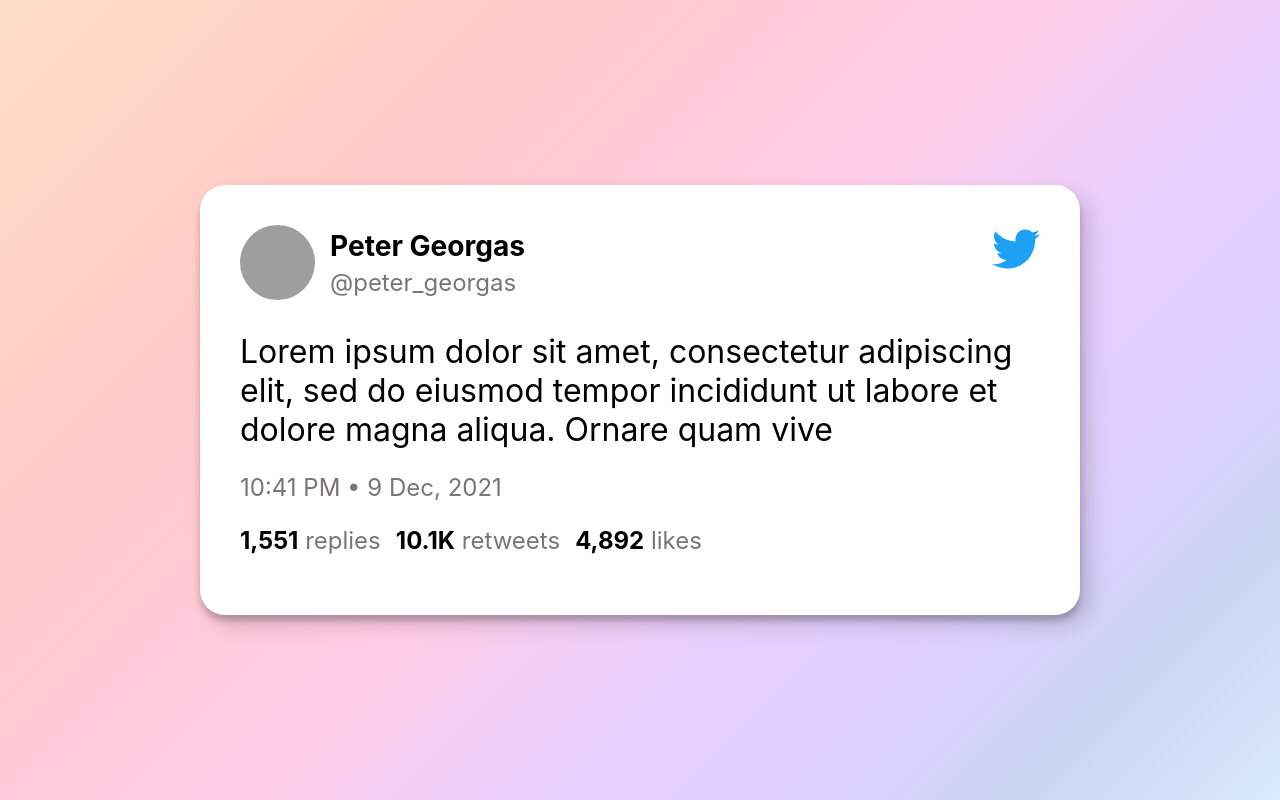
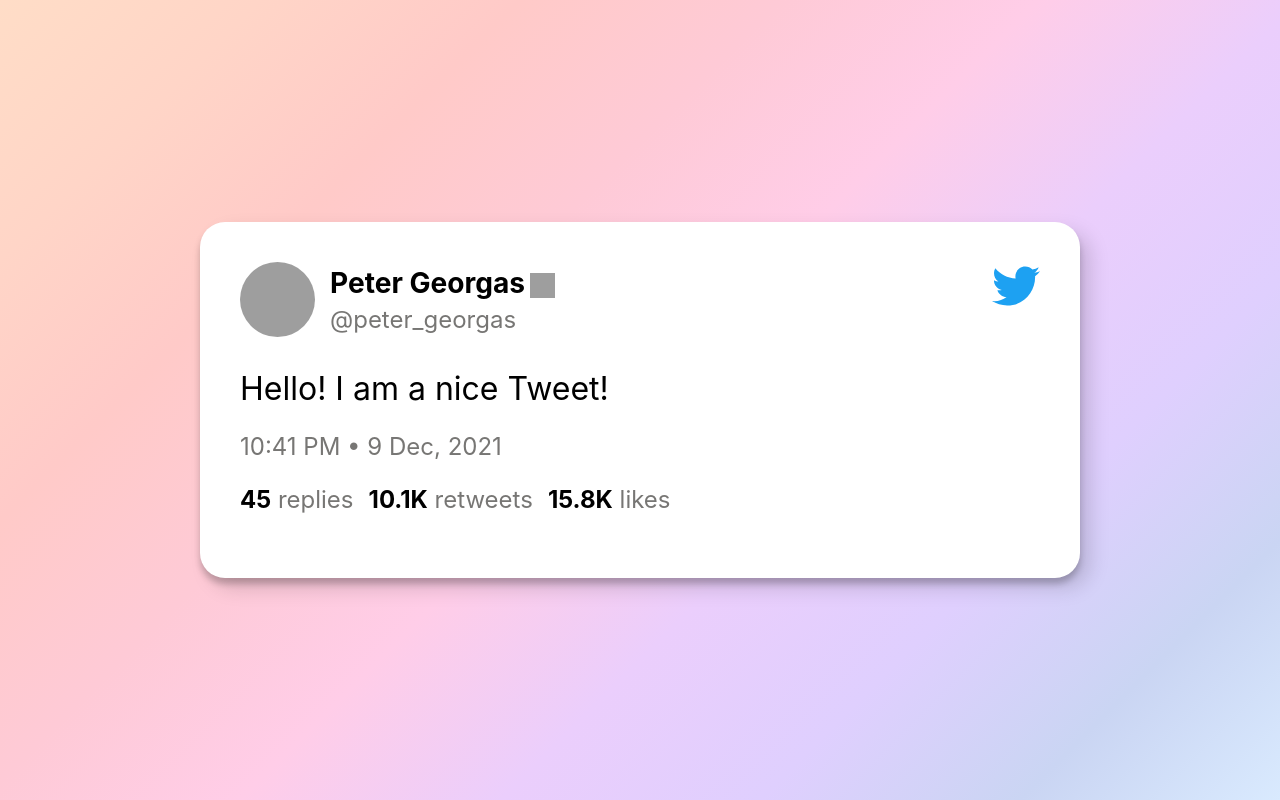
Before and after one commit to petergeorgas/Social-Media-Snippets, a React (Create React App) app: page / in a window 1280 px wide. Built offline with nearby package versions, Linux system fonts and the light colour scheme; no server answers; grey boxes are pictures that could not be loaded.

Commit message:
Added tweet component props

```diff
--- a/package.json
+++ b/package.json
@@ -10,6 +10,7 @@
     "@testing-library/jest-dom": "^5.16.1",
     "@testing-library/react": "^11.2.7",
     "@testing-library/user-event": "^12.8.3",
+    "prop-types": "^15.7.2",
     "react": "^17.0.2",
     "react-dom": "^17.0.2",
     "react-scripts": "4.0.3",
--- a/src/App.js
+++ b/src/App.js
@@ -1,9 +1,24 @@
+import { useEffect, useState } from "react";
 import "./App.css";
 import Tweet from "./components/Tweet";
 function App() {
+  const [tweet, setTweet] = useState({});
+
+  useEffect(() => {
+    fetch("https://api.twitter.com/2/tweets?ids=1359729466721898498");
+  });
+
   return (
     <div className="App">
-      <Tweet></Tweet>
+      <Tweet
+        name="Peter Georgas"
+        handle="@peter_georgas"
+        pfp_link="https://pbs.twimg.com/profile_images/1399483683317428226/BkPY6kfN_400x400.jpg"
+        tweet_body="Hello! I am a nice Tweet!"
+        replies="45"
+        retweets="10.1K"
+        likes="15.8K"
+      ></Tweet>
     </div>
   );
 }
--- a/src/components/Tweet.css
+++ b/src/components/Tweet.css
@@ -13,13 +13,23 @@
   margin-left: auto;
 }
 
+#verify-badge {
+  margin-left: 5px;
+  width: 25px;
+  height: 25px;
+}
+
 .interactions-container {
   display: flex;
   flex-direction: row;
   font-size: x-large;
   color: #777674;
 }
-
+.profile-name-verify {
+  display: flex;
+  flex-direction: row;
+  align-items: center;
+}
 .tweet-interaction {
   font-weight: bold;
   color: black;
--- a/src/components/Tweet.js
+++ b/src/components/Tweet.js
@@ -2,42 +2,53 @@ import React from "react";
 import "./Tweet.css";
 import { faTwitter } from "@fortawesome/free-brands-svg-icons";
 import { FontAwesomeIcon } from "@fortawesome/react-fontawesome";
-function Tweet() {
+import PropTypes from "prop-types";
+function Tweet(props) {
+  const {
+    name,
+    handle,
+    pfp_link,
+    tweet_body,
+    timestamp,
+    replies,
+    retweets,
+    likes,
+  } = props;
+
   return (
     <div>
       <div className="tweet-box">
         <div className="profile-info">
-          <img
-            src="https://pbs.twimg.com/profile_images/1399483683317428226/BkPY6kfN_400x400.jpg"
-            className="pfp"
-          />
+          <img src={pfp_link} className="pfp" />
           <div className="profile-name-container">
-            <h3 style={{ marginTop: 0, marginBottom: "5px" }}>Peter Georgas</h3>
+            <div className="profile-name-verify">
+              <h3 style={{ marginTop: 0, marginBottom: "5px" }}>{name}</h3>
+              <img
+                id="verify-badge"
+                src="https://upload.wikimedia.org/wikipedia/commons/thumb/e/e4/Twitter_Verified_Badge.svg/640px-Twitter_Verified_Badge.svg.png"
+              />
+            </div>
             <p style={{ marginTop: 0, marginBottom: 0, color: "#777674" }}>
-              @peter_georgas
+              {handle}
             </p>
           </div>
           <FontAwesomeIcon id="twitter-logo" icon={faTwitter} size="3x" />
         </div>
         <div className="tweet-body">
-          <p style={{ marginBottom: 0 }}>
-            Lorem ipsum dolor sit amet, consectetur adipiscing elit, sed do
-            eiusmod tempor incididunt ut labore et dolore magna aliqua. Ornare
-            quam vive
-          </p>
+          <p style={{ marginBottom: 0 }}>{tweet_body}</p>
         </div>
         <div className="timestamp">
           <p>10:41 PM • 9 Dec, 2021</p>
         </div>
         <div className="interactions-container">
           <p className="tweet-interaction-box">
-            <span className="tweet-interaction">1,551</span> replies
+            <span className="tweet-interaction">{replies}</span> replies
           </p>
           <p className="tweet-interaction-box">
-            <span className="tweet-interaction">10.1K</span> retweets
+            <span className="tweet-interaction">{retweets}</span> retweets
           </p>
           <p className="tweet-interaction-box">
-            <span className="tweet-interaction">4,892</span> likes
+            <span className="tweet-interaction">{likes}</span> likes
           </p>
         </div>
       </div>
@@ -45,4 +56,13 @@ function Tweet() {
   );
 }
 
+Tweet.propTypes = {
+  name: PropTypes.string.isRequired,
+  handle: PropTypes.string.isRequired,
+  tweet_body: PropTypes.string.isRequired,
+  replies: PropTypes.string.isRequired,
+  retweets: PropTypes.string.isRequired,
+  likes: PropTypes.string.isRequired,
+};
+
 export default Tweet;
```
